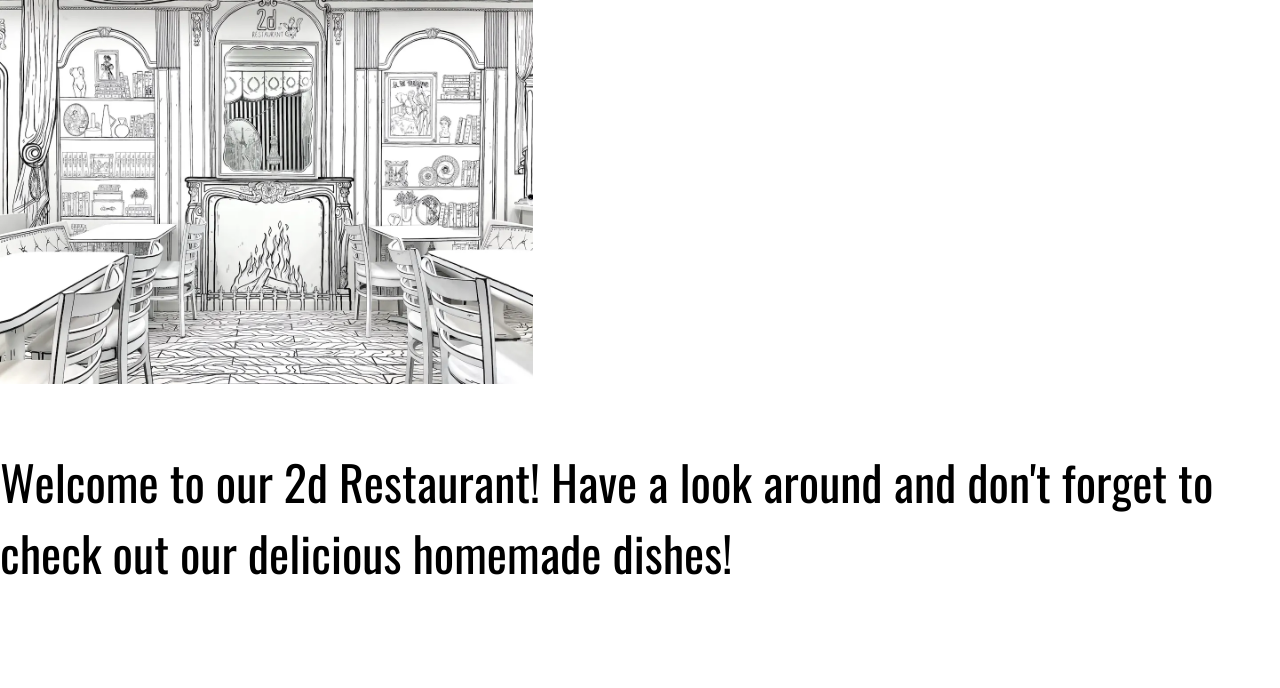
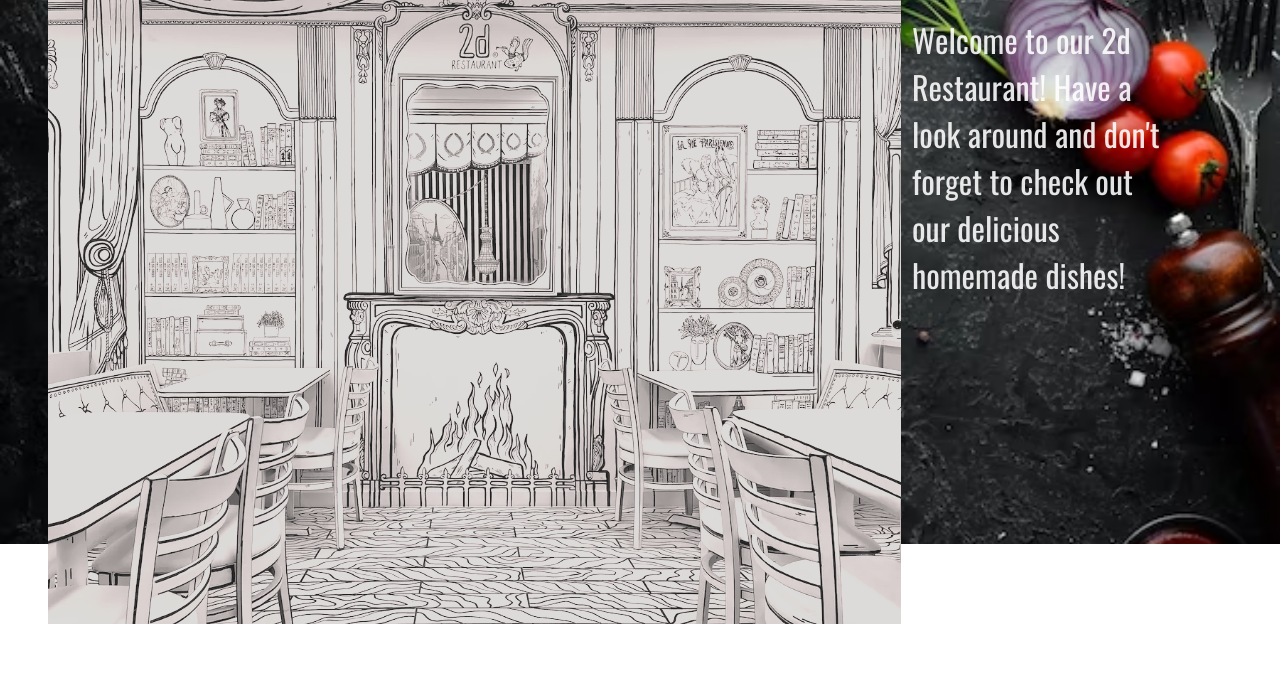
Before and after one commit to Chris-Karampagias/restaurant-page, a website built with webpack: page dist/index.html in a window 1280 px wide. Shown: the part 112-800 px from the top of the page. Built offline with nearby package versions, Linux system fonts and the light colour scheme.

Commit message:
Create and style home page

```diff
--- a/src/style.css
+++ b/src/style.css
@@ -3,12 +3,14 @@
     src: url(assets/fonts/Oswald-VariableFont_wght.ttf);
 }
 
-:root{
+:root,
+body{
     font-family: 'Oswald',sans-serif,'Times New Roman', Times, serif;
+    overflow: hidden;
 }
 
 body {
-    height:100vh;
+    height:100%;
     margin:0;
     font-size: 48px;
 }
@@ -49,7 +51,27 @@ body {
     filter: invert(0%) sepia(47%) saturate(33%) hue-rotate(317deg) brightness(97%) contrast(77%);
 }
 
+.home-container{
+    background: url(assets/images/background-home.avif);
+    background-size: cover;
+    display:flex;
+    gap:3rem;
+    position: relative;
+    height:70vh;
+}
+
+.welcome{
+    margin-left:auto;
+    margin-right:7rem;
+    width:20%;
+    font-size: 2rem;
+    color:rgba(255, 255, 255, 0.887);
+}
+
 .home-image{
-    height:50vh;
+    height:80vh;
     width:auto;
+    position:fixed;
+    margin-left:3rem;
+    filter: invert(0%) sepia(47%) saturate(33%) hue-rotate(317deg) brightness(97%) contrast(77%);
 }
```
Also changed, not shown: dist/index.html, src/assets/images/background-home.avif (added).
